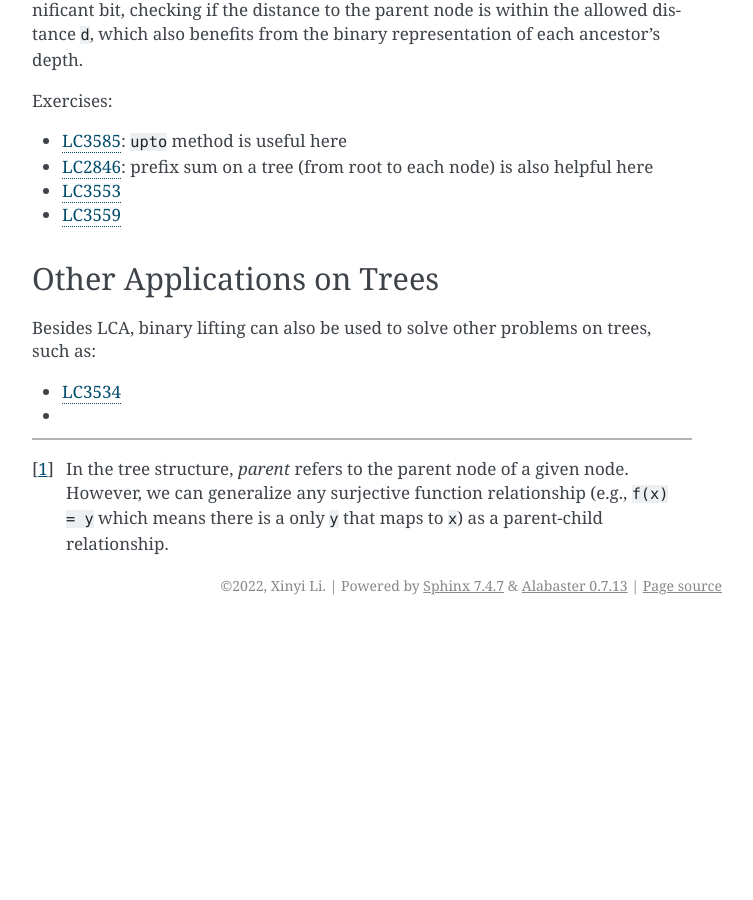
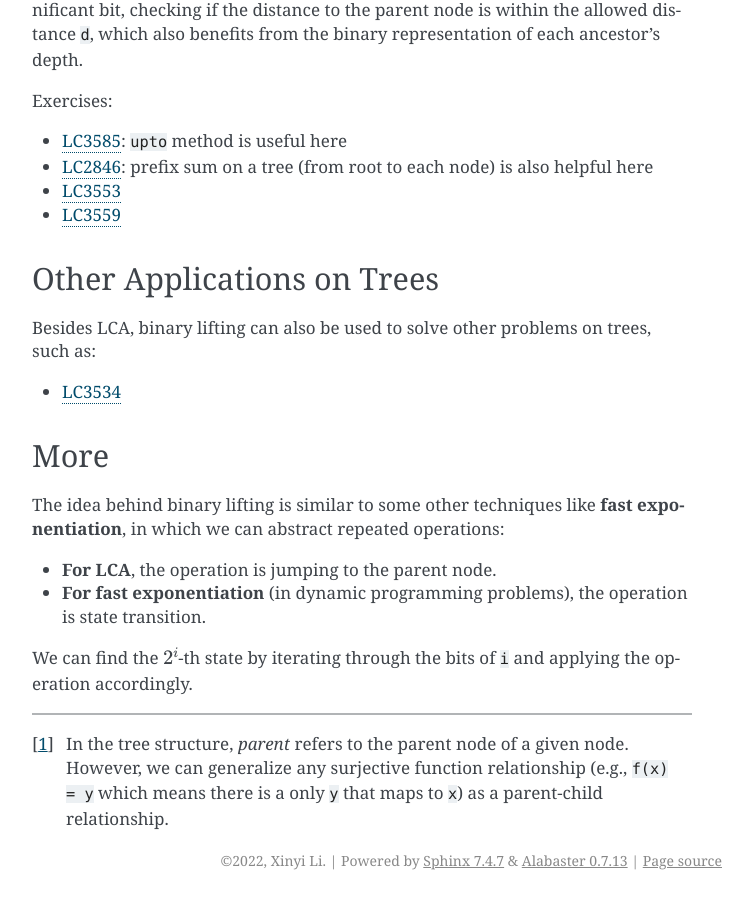
Before and after one commit to li-xin-yi/lctemplates, a Sphinx documentation site: the page built from docs/source/binary-lifting.md, in a window 1280 px wide and 900 px high, scrolled down 2093 px. Shown: the whole window, without its empty margins (388-1141 px from the left). Built offline with Sphinx 7.4.7, drawn with Linux system fonts in a browser that asks for light colours; before the commit the page ends 2718 px from its top, so only the background shows below that.

Commit message:
Enhance binary lifting documentation with additional insights and examples; refine formatting in computational geometry section

```diff
--- a/docs/source/binary-lifting.md
+++ b/docs/source/binary-lifting.md
@@ -149,4 +149,12 @@ Exercises:
 Besides LCA, binary lifting can also be used to solve other problems on trees, such as:
 
 - [LC3534](https://leetcode.com/problems/path-existence-queries-in-a-graph-ii/description/)
--
+
+## More
+
+The idea behind binary lifting is similar to some other techniques like **fast exponentiation**, in which we can abstract repeated operations:
+
+- **For LCA**, the operation is jumping to the parent node.
+- **For fast exponentiation** (in dynamic programming problems), the operation is state transition.
+
+We can find the $2^i$-th state by iterating through the bits of `i` and applying the operation accordingly.
```
Also changed, not shown: docs/source/computational-geometry.md (+2 -5 lines).
